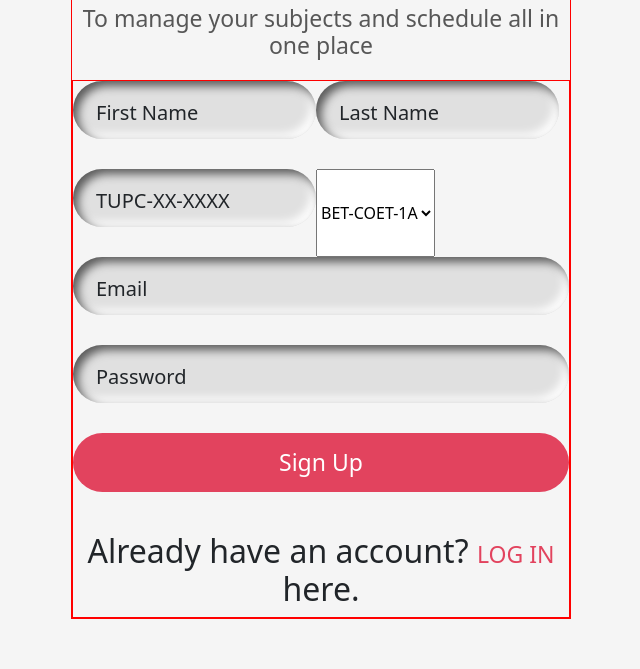
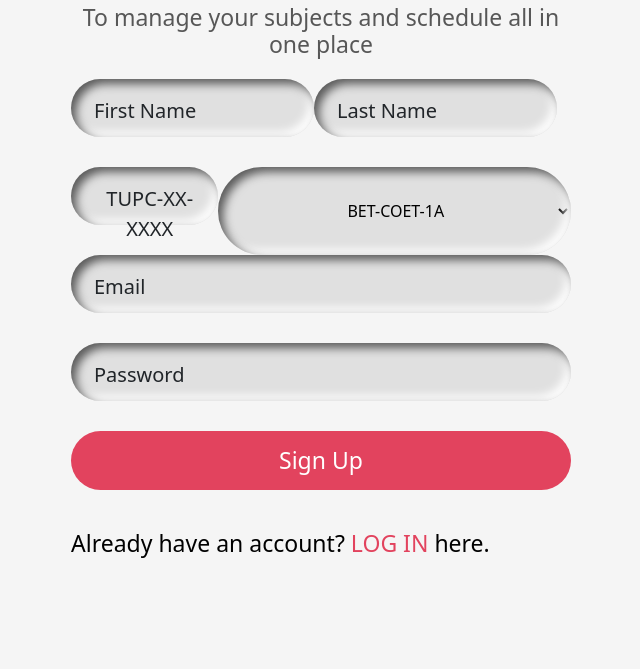
Before and after one commit to CyrineOsorio/CPET12L_ADDING-OF-SUBJECTS, a plain HTML site: page signup.html in a window 1280 px wide. Shown: the part 192-861 px from the top of the page, without its empty margins (319-959 px from the left). After the commit the page ends 807 px from the top, so only its background shows below. Drawn offline with nearby package versions, Linux system fonts and the light colour scheme.

Commit message:
Add Files

```diff
--- a/css/signup.css
+++ b/css/signup.css
@@ -23,7 +23,6 @@ main {
     display: grid;
     width: 500px;
     margin: 50px 20px 50px 20px;
-    border: 1px solid red;
     justify-content: center;
 }
 
@@ -60,7 +59,6 @@ img.mb4 {
 form {
     display: grid;
     width: 100%;
-    border: 1px solid red;
 }
 
 .info {
@@ -137,6 +135,14 @@ button.signup {
     background: #E2435E;
 }
 
+h2.loginlabel {
+    font-style: normal;
+    font-weight: 200;
+    font-size: 23px;
+    color: #000000;
+    justify-self: flex-start;
+}
+
 label {
     margin-left: 10px;
     font-size: 20px;
@@ -152,3 +158,13 @@ a.loginlabel {
 .form-floating>.form-control {
     padding-left: 25%;
 }
+
+select {
+    width: 100%;
+    height: 100%;
+    border-radius: 50px;
+    box-shadow: inset 5px 5px 10px #5a5a5a, inset -5px -5px 10px #ffffff;
+    border: none;
+    background: #e0e0e0;
+    padding-left: 25%;
+}
```
